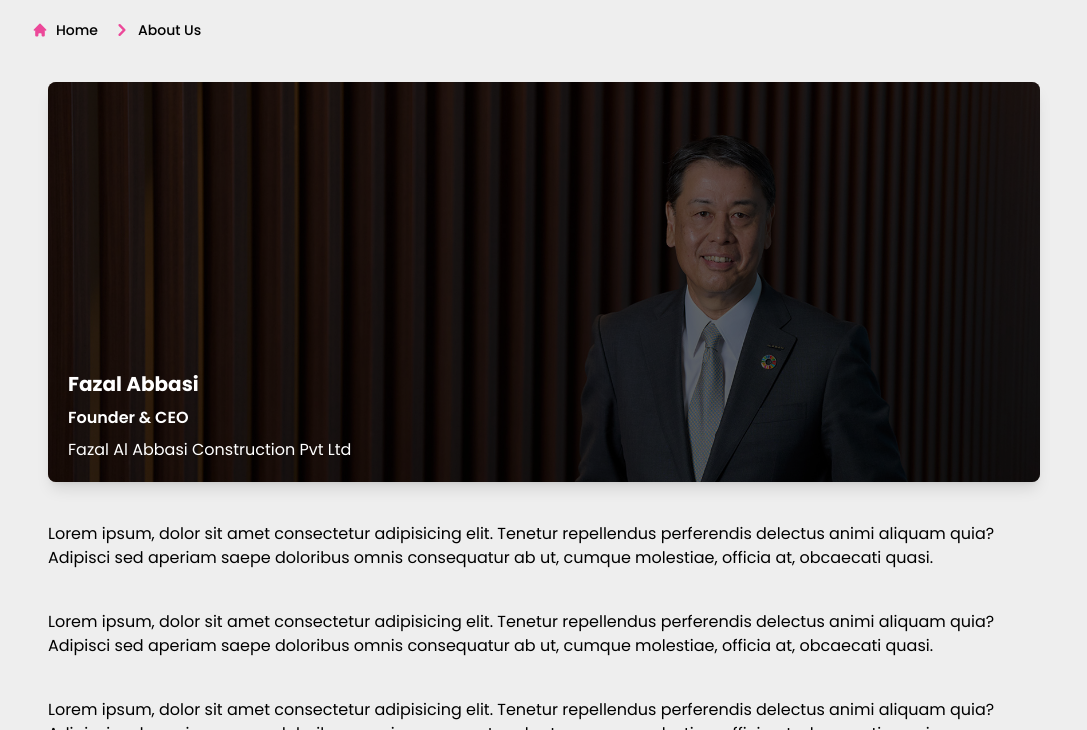
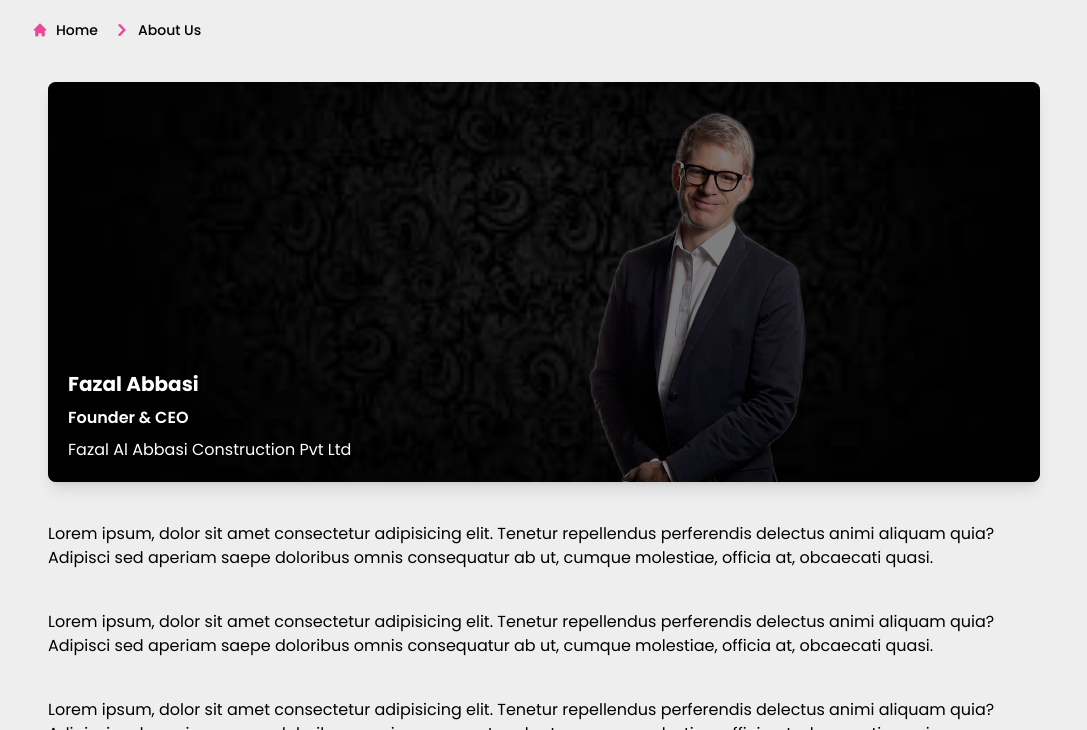
Before and after one commit to talhahjan/faa, a website: page ceo-msg.html in a window 1280 px wide. Shown: the part 370-1100 px from the top of the page, without its empty margins (96-1183 px from the left). Drawn offline with Linux system fonts and the light colour scheme.

Commit message:
ceo message page improved

```diff
--- a/ceo-msg.html
+++ b/ceo-msg.html
@@ -90,18 +90,20 @@
 </nav>
 <!-- ================= breadcrumb section====================== -->
 
-
 <!-- Jumbotron -->
 <div
-  class="p-12 relative overflow-hidden bg-no-repeat bg-cover rounded-lg shadow-lg mx-4 mb-10"
+  class="p-12 relative overflow-hidden bg-no-repeat rounded-lg shadow-lg mx-4 mb-10"
   style="
-    background-image: url('assets/img/owner-portrait.jpg');
-    height: 400px;
+background-image: url('assets/img/ceo-transparent.png'),url('assets/img/ceo-bg.jpeg');
+height: 400px;
+background-repeat: no-repeat;
+background-size: contain, cover;
+background-position:right bottom, center center;
   "
 >
   <div
     class="absolute top-0 right-0 bottom-0 left-0 w-full h-full overflow-hidden bg-fixed"
-    style="background-color: rgba(0, 0, 0, 0.6)"
+    style="background-color: rgba(0, 0, 0, 0.5)"
   >
   </div>
   <div class="absolute bottom-5 left-5">
```
Also changed, not shown: assets/css/style.css, assets/img/ceo-bg.jpeg (added), assets/img/ceo-transparent.png (added), assets/img/owner-portrait.jpg (deleted).
